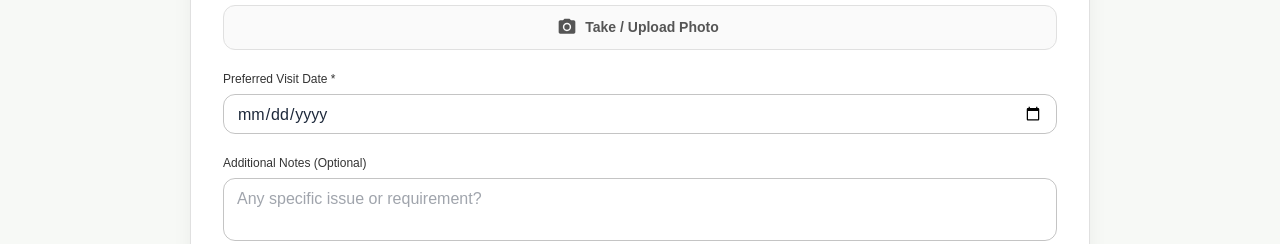
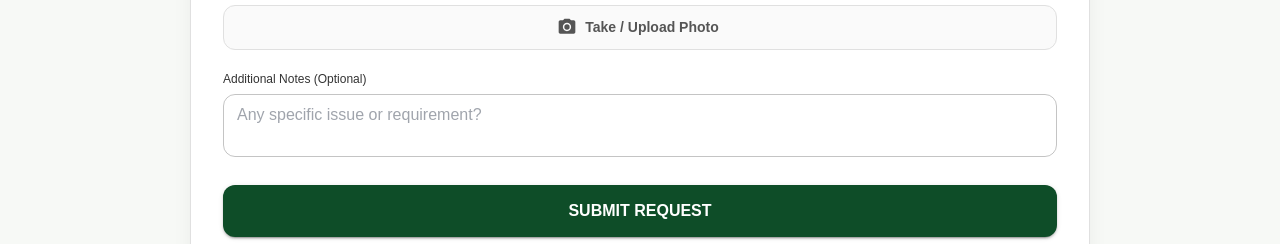
Before and after one commit to dkdanish84-oss/munder, a React (Vite) app: page /visit in a window 1280 px wide. Shown: the part 708-952 px from the top of the page. Built offline with nearby package versions, Linux system fonts and the light colour scheme; no server answers.

Commit message:
Make preferred visit date optional

```diff
--- a/src/pages/Visit.jsx
+++ b/src/pages/Visit.jsx
@@ -36,15 +36,12 @@ export default function Visit() {
     name: '',
     mobile: '',
     location: '',
-    date: '',
     notes: ''
   });
   const [photo, setPhoto] = useState(null);
   const [photoPreview, setPhotoPreview] = useState(null);
   const [error, setError] = useState('');
   const [openSnackbar, setOpenSnackbar] = useState(false);
-
-  const todayStr = new Date().toISOString().split('T')[0];
 
   useEffect(() => {
     return () => {
@@ -70,12 +67,6 @@ const handleSubmit = async (e) => {
     const mobileRegex = /^[0-9]{10}$/;
     if (!mobileRegex.test(formData.mobile)) {
       setError('Please enter a valid 10-digit mobile number.');
-      setOpenSnackbar(true);
-      return;
-    }
-
-    if (formData.date < todayStr) {
-      setError('Preferred visit date cannot be in the past.');
       setOpenSnackbar(true);
       return;
     }
@@ -107,7 +98,6 @@ let photoData = "";
         address: formData.location,
         gardenType: gardenSize,
         service: selectedService,
-        visitDate: formData.date,
         visitTime: "Morning",
         notes: formData.notes,
         photo: photoData,
@@ -129,8 +119,7 @@ let photoData = "";
   };
 
   const handleContinueOnWhatsApp = () => {
-    const text = ` *Free Garden Visit Request*%0A%0A *Name:* ${formData.name}%0A *Mobile:* ${formData.mobile}%0A *Area:*
-${formData.location}%0A *Garden Size:* ${gardenSize}%0A *Preferred Date:* ${formData.date}%0A
+    const text = ` *Free Garden Visit Request*%0A%0A *Name:* ${formData.name}%0A *Mobile:* ${formData.mobile}%0A *Area:*${formData.location}%0A *Garden Size:* ${gardenSize}%0A
 one'}`;
     window.open(`https://wa.me/917987468974?text=${text}`, '_blank');
   };
@@ -329,22 +318,6 @@ Attached</Typography>
               </Box>
 
               <Box>
-                <Typography variant="caption" fontWeight="bold" sx={{ color: '#333', mb: 0.5, display: 'block' }}>Preferred Visit Date *</Typography>
-                <TextField
-                  fullWidth
-                  required
-                  type="date"
-                  variant="outlined"
-                  size="small"
-                  inputProps={{ min: todayStr }}
-                  InputLabelProps={{ shrink: true }}
-                  value={formData.date}
-                  onChange={(e) => setFormData({ ...formData, date: e.target.value })}
-                  sx={{ '& .MuiOutlinedInput-root': { borderRadius: '12px' } }}
-                />
-              </Box>
-
-              <Box>
                 <Typography variant="caption" fontWeight="bold" sx={{ color: '#333', mb: 0.5, display: 'block' }}>Additional Notes (Optional)</Typography>
                 <TextField
                   fullWidth
```
Also changed, not shown: 2 other files (tests, documents, lock files or other folders).
